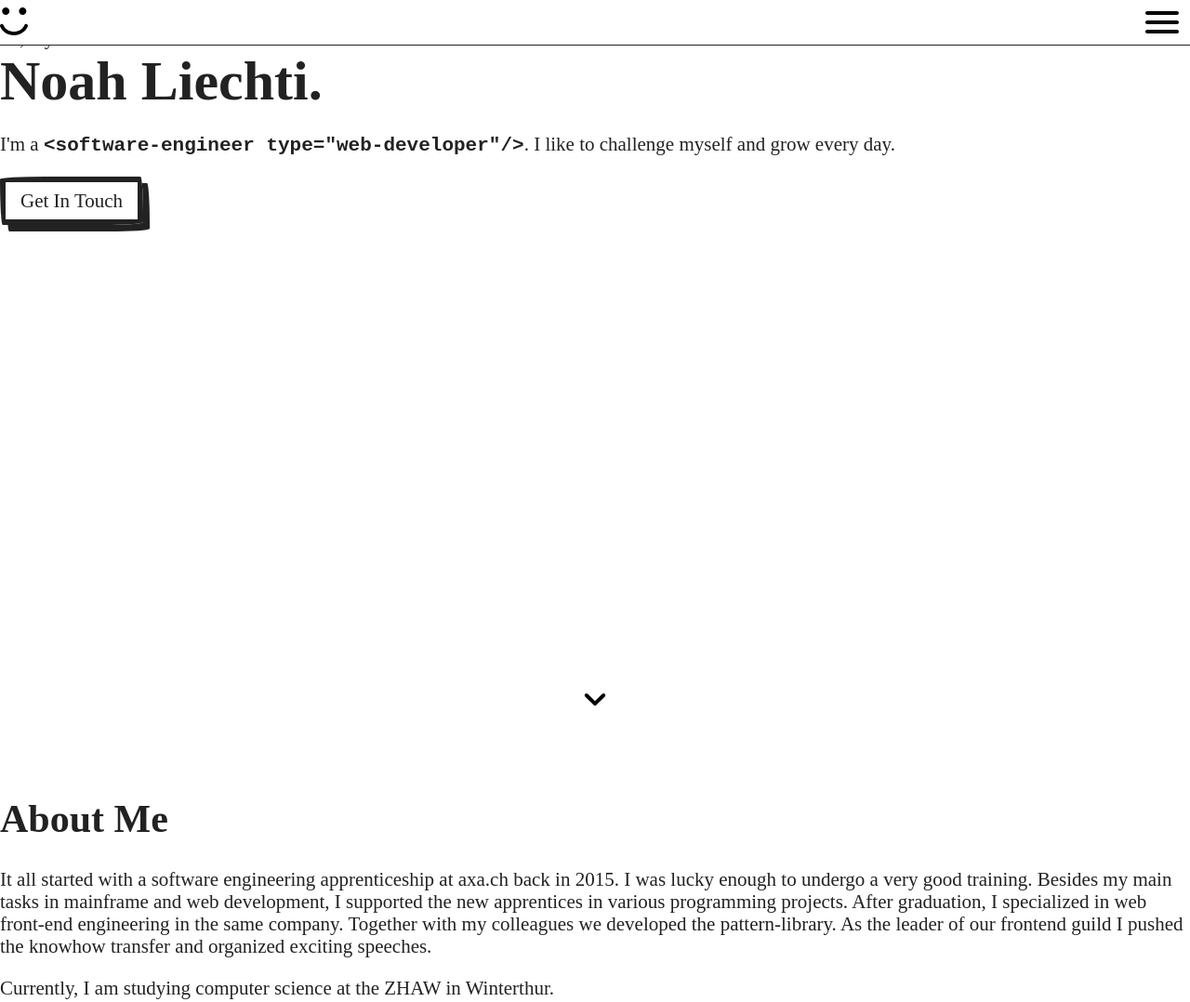
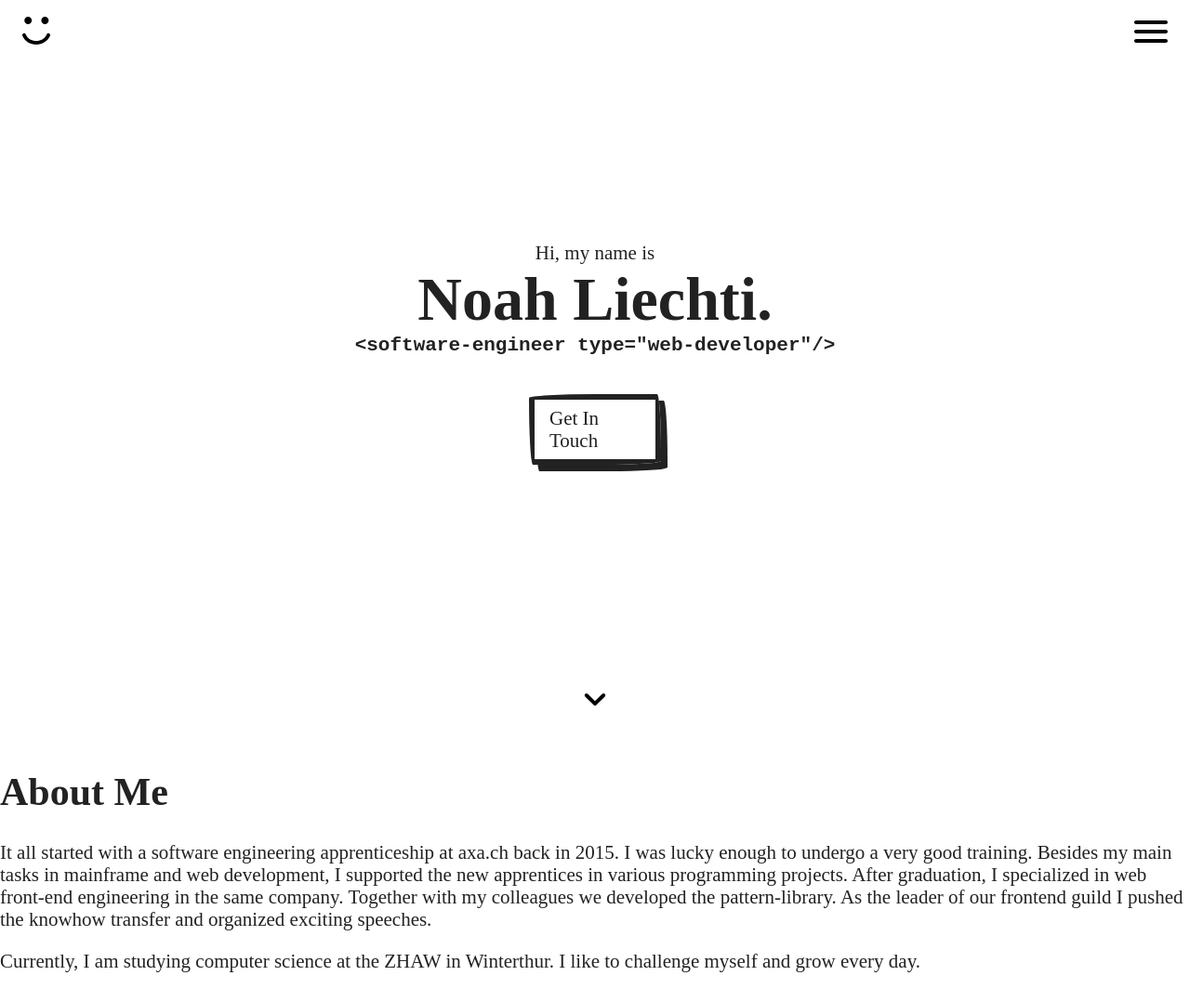
Before and after one commit to noahliechti/web3-swe-portfolio, a website built with Parcel: page src/index.html in a window 1280 px wide. Shown: the top 1078 px of the page at 93% size. Built offline with nearby package versions, Linux system fonts and the light colour scheme; a web font is replaced by a local one.

Commit message:
revise landing screen

```diff
--- a/src/index.html
+++ b/src/index.html
@@ -37,11 +37,8 @@
       <!-- content -->
       <main>
         <header class="home">
-          <p>Hi, my name is <span class="strong">Noah Liechti.</span></p>
-          <p>
-            I'm a <code>&lt<span class="">software-engineer type="web-developer"</span>/&gt</code>.
-            I like to challenge myself and grow every day.
-          </p>
+          <p class="intro"><span>Hi, my name is</span><span class="strong">Noah Liechti.</span></p>
+          <code>&lt<span class="">software-engineer type="web-developer"</span>/&gt</code>
           <a class="hand-drawn-button" href="mailto:contact@test.com?subject=Register%20for%20our%20webinar&body=Don't%20forget%20to%20sign%20up%20now!">Get In Touch</a>
           <button class="expand-more-button">
             <svg xmlns="http://www.w3.org/2000/svg" viewBox="0 0 24 24" height="48px"  width="48px" fill="none"><title>expand more</title><path d="M24 24H0V0h24v24z" fill="none" opacity=".87"/><path fill="currentColor" d="M15.88 9.29L12 13.17 8.12 9.29c-.39-.39-1.02-.39-1.41 0-.39.39-.39 1.02 0 1.41l4.59 4.59c.39.39 1.02.39 1.41 0l4.59-4.59c.39-.39.39-1.02 0-1.41-.39-.38-1.03-.39-1.42 0z"/></svg>
@@ -61,32 +58,34 @@
           </p>
           <p>
             Currently, I am studying computer science at the ZHAW in Winterthur.
+            I like to challenge myself and grow every day.
           </p>
         </section>
         <section>
           <h1 id="projects">Recent Projects</h1>
-          <article>
+          <article class="project">
             <!-- project-->
             <section>Links</section>
             <header><h1>Project 1</h1></header>
-            <section>Tags</section>
+            <section>tag1 tag2 tag3</section>
           </article>
-          <article>
+          <article class="project">
             <!-- project-->
             <section>Links</section>
             <header><h1>Project 2</h1></header>
-            <section>Tags</section>
+            <section>tag1 tag2 tag3</section>
           </article>
-          <article>
+          <article class="project">
             <!-- project-->
             <section>Links</section>
             <header><h1>Project 3</h1></header>
-            <section>Tags</section>
+            <section>tag1 tag2 tag3</section>
           </article>
-          <button class="hand-drawn-button">Show More</button>
+          <button class="hand-drawn-button show-more">Show More</button>
         </section>
         <section>
           <h1 id="contact">Say Hello</h1>
+          <a class="hand-drawn-button" href="mailto:contact@test.com?subject=Register%20for%20our%20webinar&body=Don't%20forget%20to%20sign%20up%20now!">Get In Touch</a>
         </section>
       </main>
       <footer class="footer">
--- a/src/styles.css
+++ b/src/styles.css
@@ -1,8 +1,11 @@
 @import url(https://fonts.googleapis.com/css?family=Patrick+Hand+SC);
 /* --- global -------------------------------------------------------------- */
+html,
 body {
-  margin: 48px 24px 24px 24px; /* same as header height */
-  padding-top: 8px;
+  height: 100%; /* TODO: Needed? */
+}
+body {
+  margin: 0 24px 24px 24px;
   color: #222;
   fill: #222;
   font-family: "Patrick Hand SC";
@@ -18,30 +21,43 @@ body {
   top: 0;
   left: 0;
   right: 0;
-  height: 48px;
-  z-index: 1;
+  height: 68px;
+  /* z-index: 1; */
 }
 .top-header * {
   display: inline;
 }
 .menu-button {
+  padding: 0 6px;
   height: 48px;
-  padding: 0 6px;
+  margin-right: 12px;
+}
+.logo {
+  margin-left: 24px;
 }
 /* --- home ---------------------------------------------------------------- */
+.home {
+  height: 100vh;
+  display: flex;
+  flex-direction: column;
+  justify-content: center;
+  align-items: center;
+}
+.intro {
+  margin: 0;
+  display: flex;
+  flex-direction: column;
+  align-items: center;
+}
 .strong {
   display: block;
   font-weight: bold;
-  font-size: 60px;
+  font-size: 66px;
 }
 code {
   font: inherit;
+  font-size: 19px;
   font-weight: bold;
-}
-html,
-body,
-.home {
-  height: 100vh;
 }
 .expand-more-button {
   display: block;
@@ -52,14 +68,27 @@ body,
   left: 50%;
   transform: translate(-50%, -50%);
 }
+/* --- projects ------------------------------------------------------------ */
+.project {
+  border: 3px solid currentColor;
+  margin-bottom: 21px;
+  padding: 8px 8px 48px 48px;
+  height: 250px; /* TODO: make same as width? */
+}
+.show-more {
+  margin-left: auto;
+  margin-right: auto;
+}
 /* --- buttons ------------------------------------------------------------- */
 a {
   display: block;
   text-decoration: none;
-  width: fit-content;
+  width: 98px;
+  /* width: fit-content; TODO: doesn't work in FF */
 }
 button {
-  background: transparent;
+  display: block;
+  background: transparent; /* TODO: make white? */
   border: none;
   cursor: pointer;
   outline: none;
@@ -75,6 +104,7 @@ button {
   border-radius: 255px 15px 225px 15px/15px 225px 15px 255px;
   box-shadow: 7px 7px 0 currentColor;
   border: solid 6px currentColor;
+  margin: 40px 0;
 }
 .hand-drawn-button:active {
   box-shadow: 3px 3px 0 #222;
@@ -85,23 +115,18 @@ button {
   display: flex;
   justify-content: center;
 }
-.logo {
-  margin: 0;
-}
 .hidden {
   display: none;
 }
 /* --- testing ------------------------------------------------------------- */
 .top-header {
-  border-bottom: 1px solid currentColor;
+  /* border-bottom: 1px solid currentColor; */
 }
-
 .darkmode {
   background-color: currentColor;
   color: #fff;
   opacity: 0.87; /* recommended in https://uxplanet.org/8-tips-for-dark-theme-design-8dfc2f8f7ab6 */
 }
-
 /* .darkmode svg {
   color: #fff;
   fill: currentColor;
```
